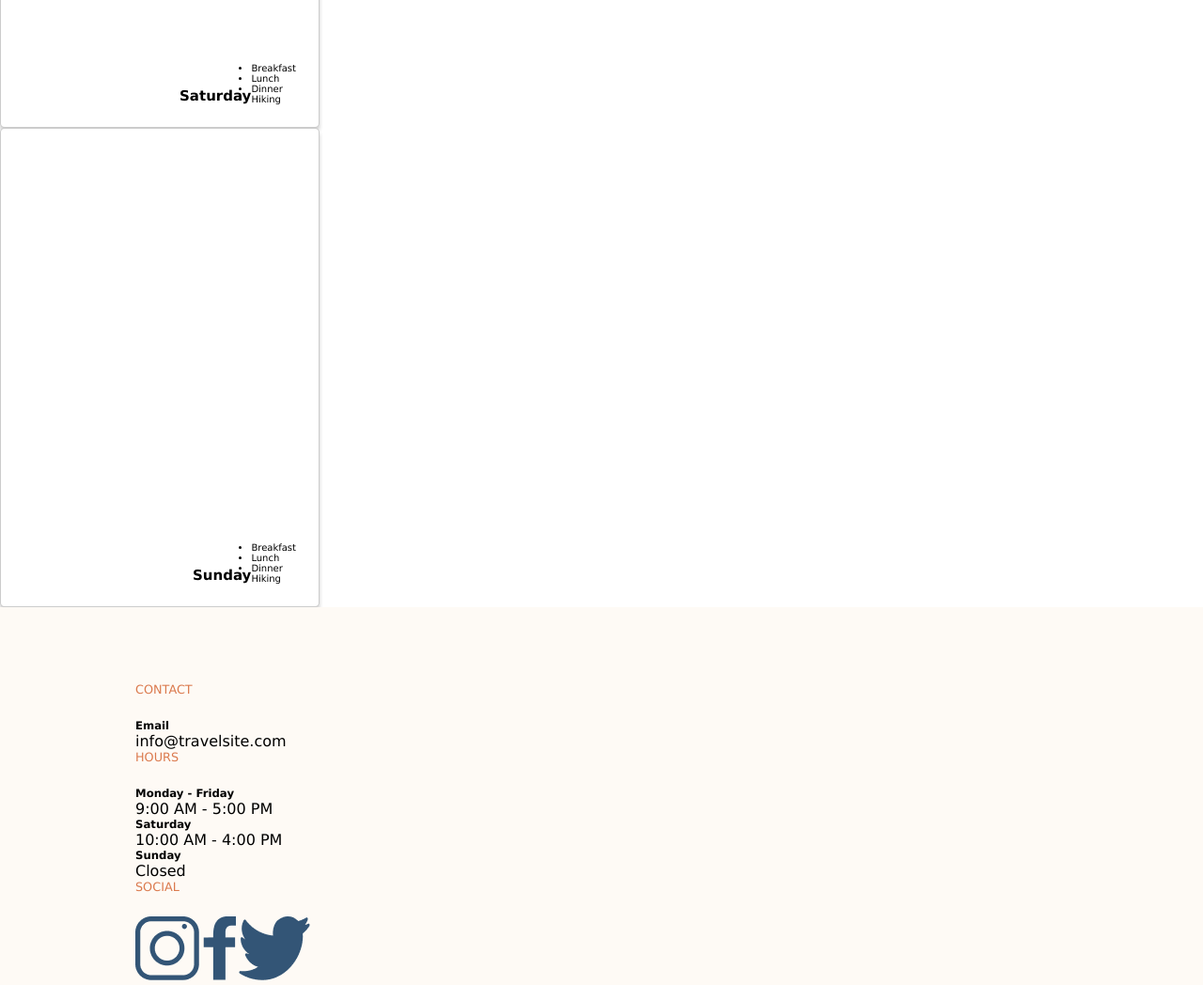
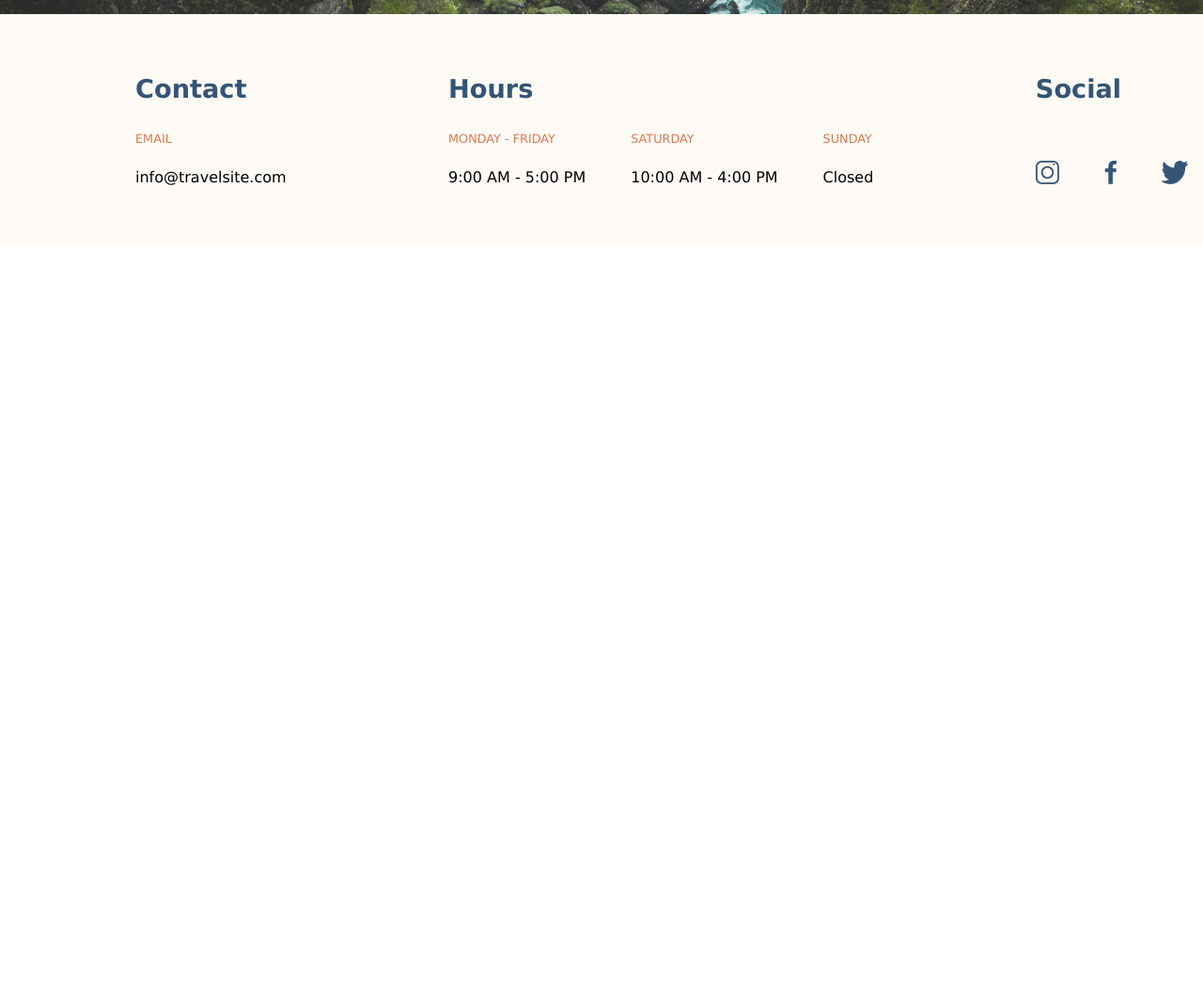
Before and after one commit to jacquikeating/jacqui-keating-travel-site, a plain HTML site: page pages/iceland.html in a window 1280 px wide. Shown: the part 1000-2048 px from the top of the page at 94% size. After the commit the page ends 1262 px from the top, so only its background shows below. Drawn offline with Linux system fonts and the light colour scheme.

Commit message:
footer and destination pages
- styled footer
- filled destination pages with correct html
- made index.html cards into links

```diff
--- a/css/global.css
+++ b/css/global.css
@@ -32,6 +32,7 @@ body {
     font-size: 1.5rem;
     font-weight: bold;
     color: var(--clr-heading);
+    text-decoration: none;
 }
 
 .nav__list {
@@ -50,7 +51,10 @@ body {
     padding: 1rem 0;
 }
 
-.nav__link--current-page {
+.nav__link--current-page,
+.nav__link:hover,
+.nav__link:focus,
+.nav__link:active {
     border-bottom: 3px solid var(--clr-accent);
 }
 
@@ -77,25 +81,31 @@ body {
 
 /* FOOTER ------------------------------------------------------- */
 .footer {
-    padding: 5rem 9rem;
+    padding: 4rem 9rem;
     background-color: var(--clr-bg);
 }
 
 .footer__container {
     width: 1120px;
-    height: 85px;
     margin: auto;
     display: flex;
     justify-content: space-between;
 }
 
-.footer__heading {
+.footer-section__heading {
     font-size: 1.7rem;
     color: var(--clr-heading);
     margin-bottom: 3rem;
 }
 
-.footer__subheading {
+.footer-section__content {
+    display: flex;
+    gap: 3rem;
+    align-items: flex-end;
+    height: 40px;
+}
+
+.footer-section__subheading {
     font-size: 0.8rem;
     color: var(--clr-accent);
     text-transform: uppercase;
@@ -104,10 +114,10 @@ body {
     margin-bottom: 1.5rem;
 }
 
-.footer__text {
+.footer-section__text {
     font-size: 1rem;
 }
 
-.footer__text-block {
-    display: inline;
+.footer-section__social-icon {
+    height: 25px;
 }
--- a/css/main.css
+++ b/css/main.css
@@ -11,7 +11,7 @@
     flex-direction: column;
     justify-content: center;
     gap: 3.5rem;
-    width: 52rem;
+    width: 48rem;
 }
 
 .hero__headline {
@@ -21,7 +21,7 @@
 
 .hero__subtitle {
     color: var(--clr-heading);
-    font-size: 1.5rem;
+    font-size: 1.2rem;
 }
 
 .hero__btn {
@@ -41,12 +41,6 @@
     height: 475px;
 }
 
-/* .btn__link {
-    color: #FFF;
-    text-decoration: none;
-    font-size: 1rem;
-} */
-
 /* RECOMMENDATIONS ---------------------------------------------- */
 .recs {
     padding: 5rem 9rem 7rem 9rem;
@@ -63,6 +57,7 @@
 .card {
     justify-content: flex-end;
     align-items: flex-end;
+    text-decoration: none;
 }
 
 .card__destination-name {
--- a/pages/iceland.html
+++ b/pages/iceland.html
@@ -5,7 +5,7 @@
         <meta name="viewport" content="width=device-width, initial-scale=1.0">
         <title>Travel Site — Iceland</title>
         <link rel="stylesheet" href="/css/global.css">
-        <link rel="stylesheet" href="/css/main.css">
+        <link rel="stylesheet" href="/css/destinations.css">
     </head>
 
     <body>
@@ -29,11 +29,12 @@
             </nav>
         </header>
 
-        <main>
-            <h1 class="page-title">Iceland</h1>
+        <main class="main">
+            <img class="main__bg-img" src="/assets/images/iceland.jpg">
+            <h1 class="main__title">Iceland</h1>
 
             <section class="itinerary">
-                <div class="intinerary__cards-container">
+                <div class="cards-container">
 
                     <article class="card card--itinerary">
                         <h2 class="card__title">Friday</h2>
@@ -70,28 +71,50 @@
         </main>
 
         <footer class="footer">
-            <article class="footer__article">
-                <h2 class="footer__subheading">Contact</h2>
-                <h3 class="footer__sub-subheading">Email</h3>
-                <p class="footer__text">info@travelsite.com</p>
-            </article>
+            <div class="footer__container">
 
-            <article class="footer__article">
-                <h2 class="footer__subheading">Hours</h2>
-                <h3 class="footer__sub-subheading">Monday - Friday</h3>
-                <p class="footer__text">9:00 AM - 5:00 PM</p>
-                <h3 class="footer__sub-subheading">Saturday</h3>
-                <p class="footer__text">10:00 AM - 4:00 PM</p>
-                <h3 class="footer__sub-subheading">Sunday</h3>
-                <p class="footer__text">Closed</p>
-            </article>
+                <article class="footer-section">
+                    <h2 class="footer-section__heading">Contact</h2>
+                    <div class="footer-section__content">
+                        <div class="footer-section__text-block">
+                            <h3 class="footer-section__subheading">Email</h3>
+                            <p class="footer-section__text">info@travelsite.com</p>
+                        </div>
+                    </div>
+                </article>
 
-            <article class="footer__article">
-                <h2 class="footer__subheading">Social</h2>
-                <img class="footer__social-icon" src="/assets/icons/icon-instagram.png">
-                <img class="footer__social-icon" src="/assets/icons/icon-facebook.png">
-                <img class="footer__social-icon" src="/assets/icons/icon-twitter.png">
-            </article>
+                <article class="footer-section">
+                    <h2 class="footer-section__heading">Hours</h2>
+                    <div class="footer-section__content">
+                        <div class="footer-section__text-block">
+                            <h3 class="footer-section__subheading">Monday - Friday</h3>
+                            <p class="footer-section__text">9:00 AM - 5:00 PM</p>
+                        </div>
+
+                        <div class="footer-section__text-block">
+                            <h3 class="footer-section__subheading">Saturday</h3>
+                            <p class="footer-section__text">10:00 AM - 4:00 PM</p>
+                        </div>
+
+                        <div class="footer-section__text-block">
+                            <h3 class="footer-section__subheading">Sunday</h3>
+                            <p class="footer-section__text">Closed</p>
+                        </div>
+                    </div>
+                </article>
+
+                <article class="footer-section">
+                    <h2 class="footer-section__heading">Social</h2>
+                    <div class="footer-section__content">
+                        <a class="footer-section__link" href="https://www.instagram.com">
+                            <img class="footer-section__social-icon" src="/assets/icons/icon-instagram.png">
+                        </a>
+                        <a class="footer-section__link" href="https://www.facebook.com"><img class="footer-section__social-icon" src="/assets/icons/icon-facebook.png"></a>
+                        <a class="footer-section__link" href="https://www.twitter.com"><img class="footer-section__social-icon" src="/assets/icons/icon-twitter.png"></a>
+                    </div>
+                </article>
+
+            </div>
         </footer>
     </body>
 </html>
```
Also changed, not shown: index.html (+39 -35 lines), pages/greece.html (+47 -24 lines), pages/hawaii.html (+42 -20 lines).
